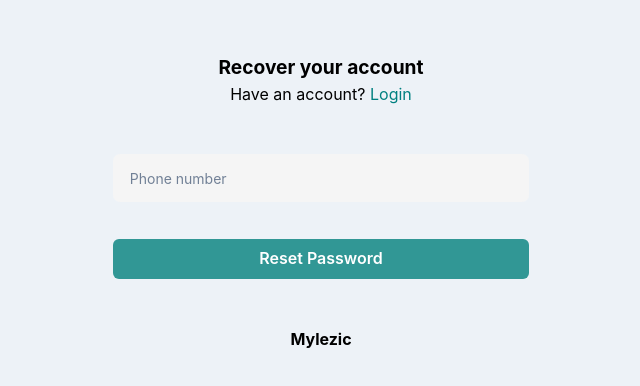
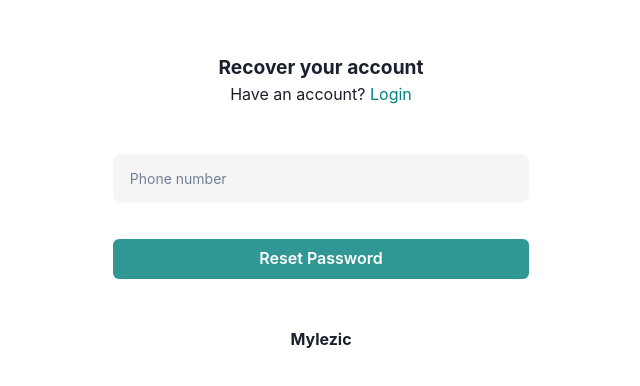
Before and after one commit to Mayor-Myles/Mylezic_Portal, a Next.js app: page /reset_password in a window 1280 px wide. Shown: the part 198-584 px from the top of the page, without its empty margins (319-959 px from the left). Built offline with nearby package versions, Linux system fonts and the light colour scheme; no server answers.

Commit message:
Update _app.tsx

```diff
--- a/pages/_app.tsx
+++ b/pages/_app.tsx
@@ -10,13 +10,14 @@ import { mode } from '@chakra-ui/theme-tools';
 function MyApp({ Component, pageProps }: AppProps) {
 
   const theme = extendTheme({
-  styles: {
-    global: (props) => ({
-      body: {
-        bg: mode('gray.100', 'gray.900')(props),
-        color: mode('black', 'white')(props),
-      },
-    }),
+  components: {
+    Box: {
+      baseStyle: (props) => ({
+        bg: mode('white', 'gray.800')(props), // Light mode: white, Dark mode: gray.800
+        color: mode('black', 'white')(props), // Light mode: black, Dark mode: white
+      }),
+    },
+
   },
 });
 
```
